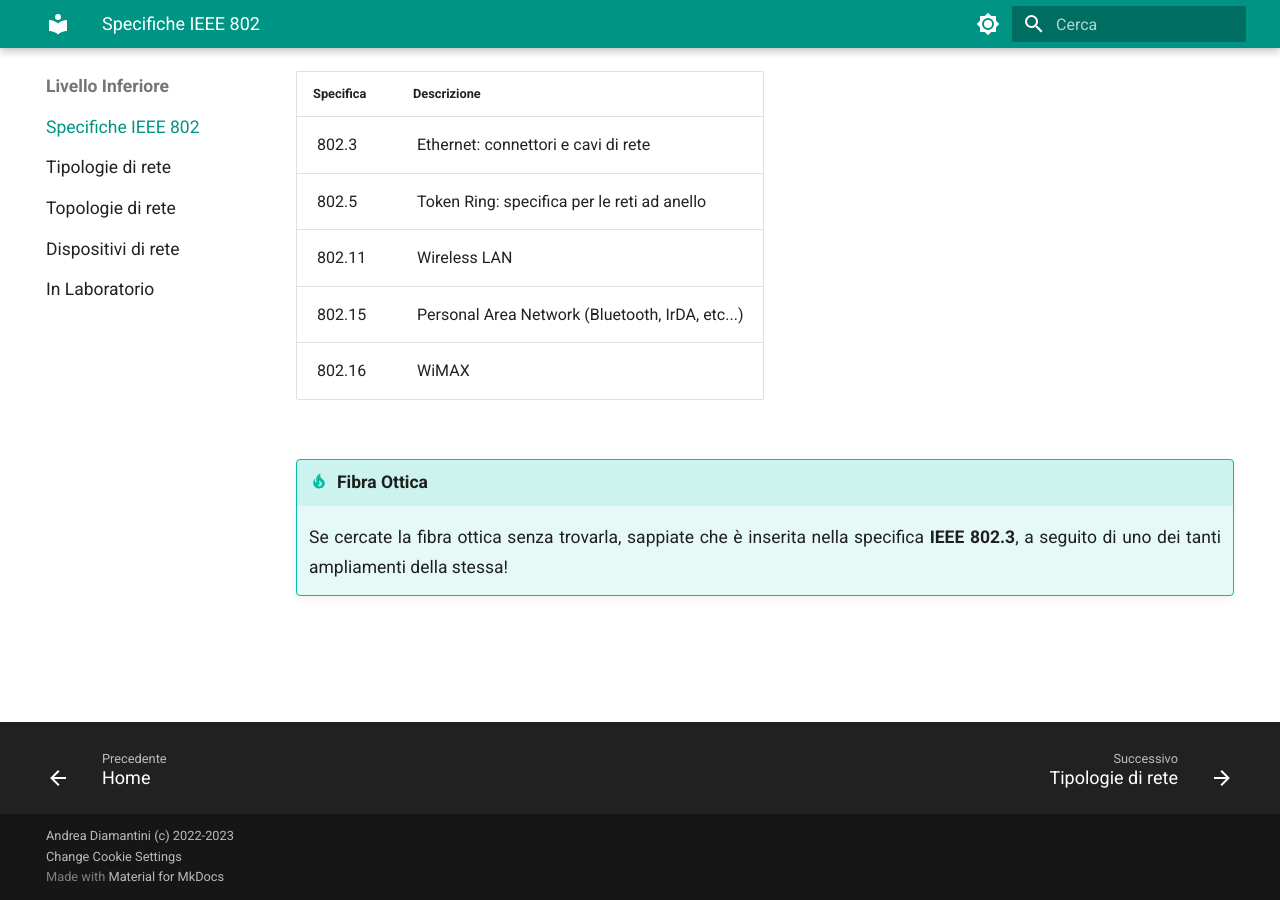
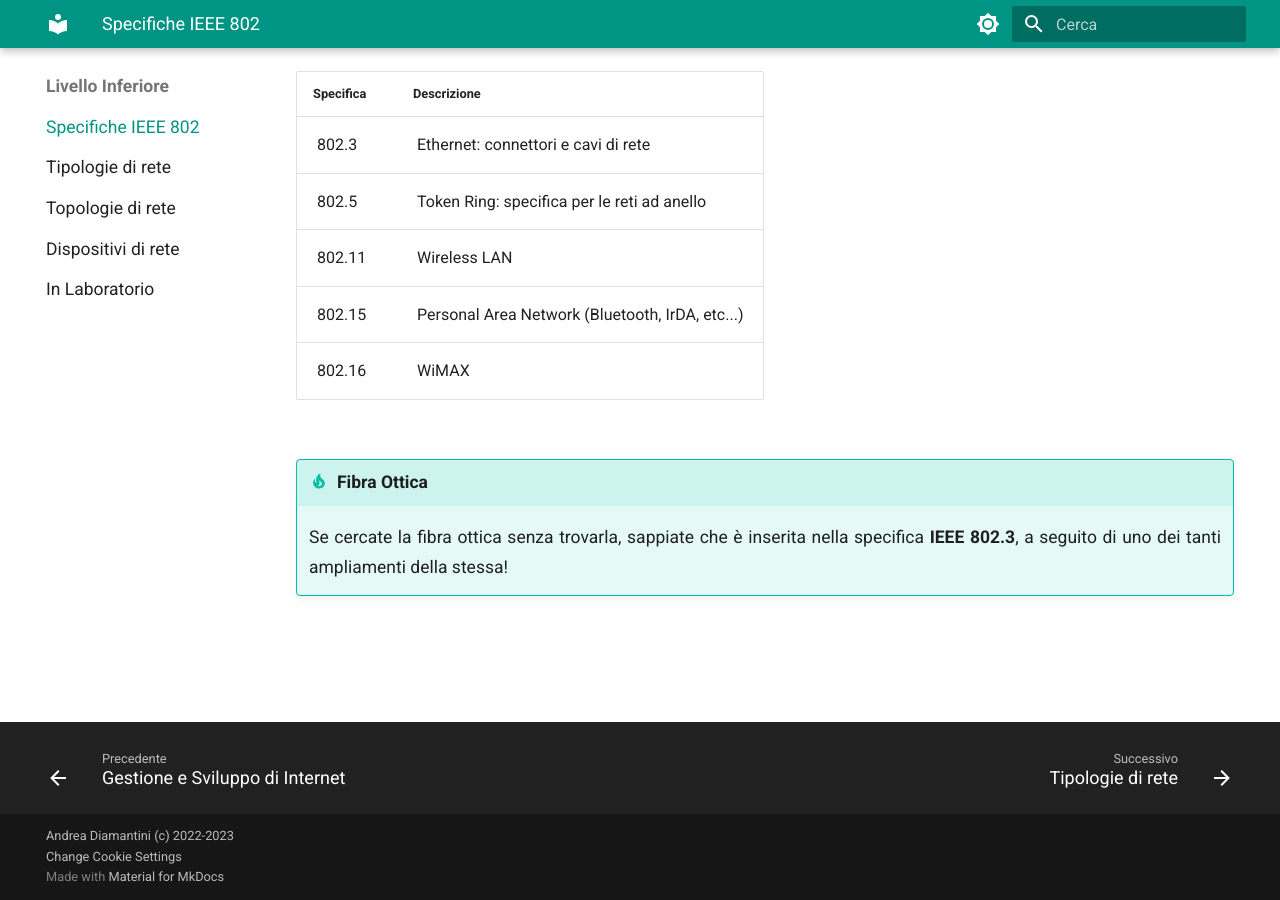
Before and after one commit to adjamhub/nethandouts, an MkDocs documentation site: the page built from docs/01_inferiore/01_IEEE802.md, in a window 1280 px wide and 900 px high, scrolled down 577 px. Built offline with MkDocs 1.6.1 and Material for MkDocs 9.7.7, drawn with Linux system fonts in a browser that asks for light colours; some of the changed lines change nothing that is shown.

Commit message:
link fixes

```diff
--- a/mkdocs.yml
+++ b/mkdocs.yml
@@ -74,9 +74,9 @@
   - Home: index.md
   # ---------------------------------------------------------------
   - Teoria:
-    - Il Modello OSI:                   teoria/01_OSI.md
-    - Implementazioni Reali:            teoria/02_suites.md
-    - Gestione e Sviluppo di Internet:  teoria/03_assoc.md
+    - Il Modello OSI:                   00_teoria/01_OSI.md
+    - Implementazioni Reali:            00_teoria/02_suites.md
+    - Gestione e Sviluppo di Internet:  00_teoria/03_assoc.md
   # ---------------------------------------------------------------
   - Livello Inferiore:
     - Specifiche IEEE 802:  01_inferiore/01_IEEE802.md
```
